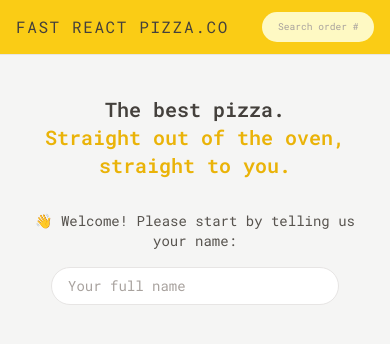
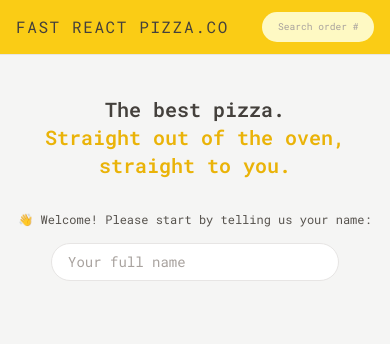
Before and after one commit to keeratipong4/16-fast-react-pizza, a React (Vite) app: page / in a window 390 px wide. Shown: the top 344 px of the page. Built offline with nearby package versions, Linux system fonts and the light colour scheme.

Commit message:
update text size in home page

```diff
--- a/src/features/user/CreateUser.jsx
+++ b/src/features/user/CreateUser.jsx
@@ -18,7 +18,7 @@ function CreateUser() {
 
   return (
     <form onSubmit={handleSubmit}>
-      <p className="mb-4 text-sm text-stone-600 md:text-base">
+      <p className="mb-4 text-xs text-stone-600 md:text-base">
         👋 Welcome! Please start by telling us your name:
       </p>
 
```
